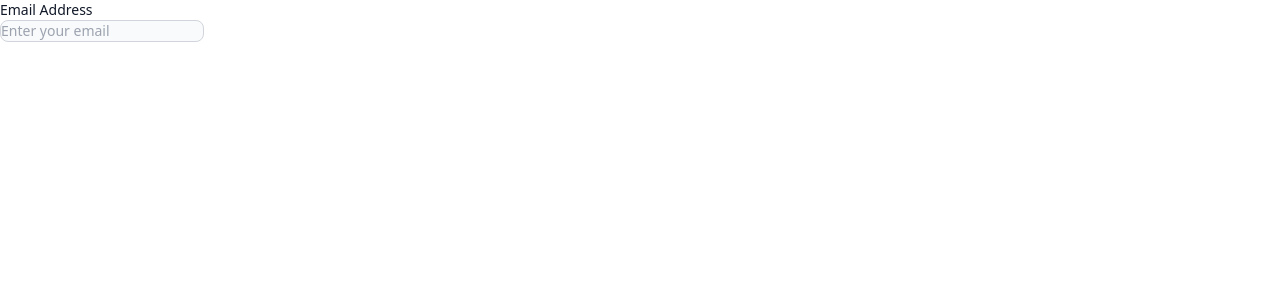
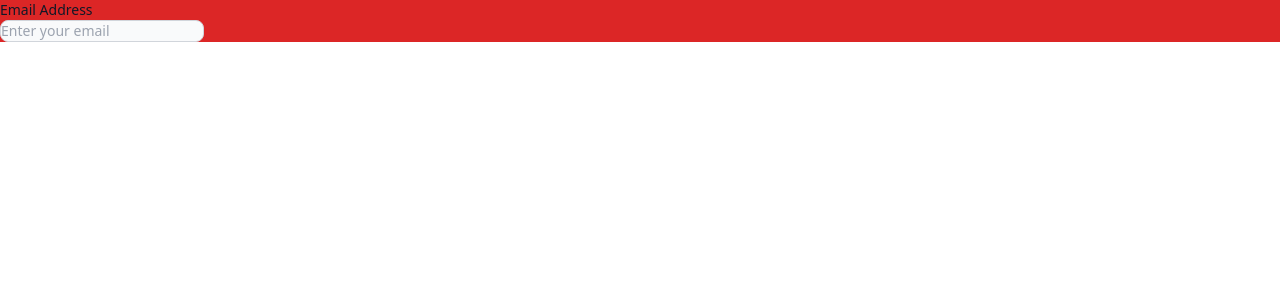
Before and after one commit to RobertSternal/Sneaker-Finder, a Next.js app in the folder SneakerFinder/Client/: page /auth/login in a window 1280 px wide. Shown: the top 300 px of the page. Built offline with nearby package versions, Linux system fonts and the light colour scheme.

Commit message:
Repair TailwindCSS

```diff
--- a/SneakerFinder/Client/src/components/AuthInput.tsx
+++ b/SneakerFinder/Client/src/components/AuthInput.tsx
@@ -11,7 +11,7 @@ export default function AuthInput({
   placeholder,
 }: AuthInputProps) {
   return (
-    <label className="block mb-2 text-sm font-medium text-gray-900 dark:text-gray-300">
+    <label className="block mb-2 text-sm font-medium text-gray-900 dark:text-gray-300 ">
       {label}
       <input
         type={type}
--- a/SneakerFinder/Client/src/containers/LoginForm.tsx
+++ b/SneakerFinder/Client/src/containers/LoginForm.tsx
@@ -3,17 +3,15 @@ import AuthInput from "@/components/AuthInput";
 
 export default function LoginForm() {
   return (
-    <main>
-      <div>
-        <form className="space-y-6" action="#" method="POST">
+
+      <div className="bg-red-600">
           <AuthInput
             type="email"
             label="Email Address"
             placeholder="Enter your email"
             required
           />
-        </form>
       </div>
-    </main>
+
   );
 }
--- a/SneakerFinder/Client/tailwind.config.ts
+++ b/SneakerFinder/Client/tailwind.config.ts
@@ -5,6 +5,7 @@ const config: Config = {
     "./src/pages/**/*.{js,ts,jsx,tsx,mdx}",
     "./src/components/**/*.{js,ts,jsx,tsx,mdx}",
     "./src/app/**/*.{js,ts,jsx,tsx,mdx}",
+    "./src/containers/**/*.{js,ts,jsx,tsx,mdx}",
   ],
   theme: {
     extend: {
```
